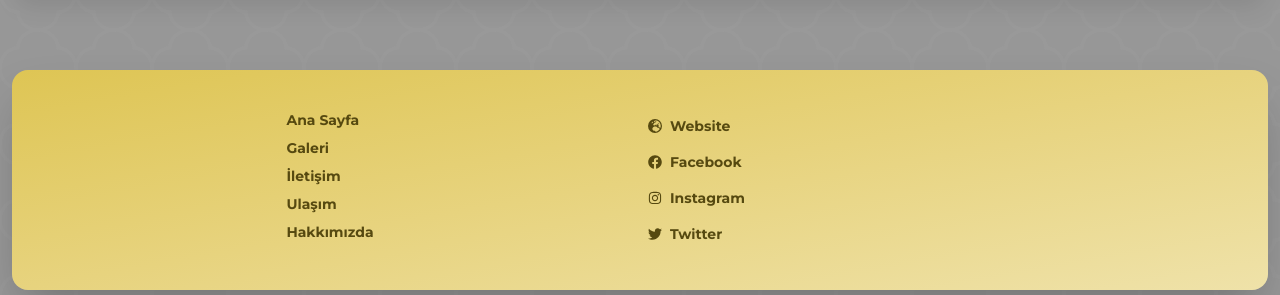
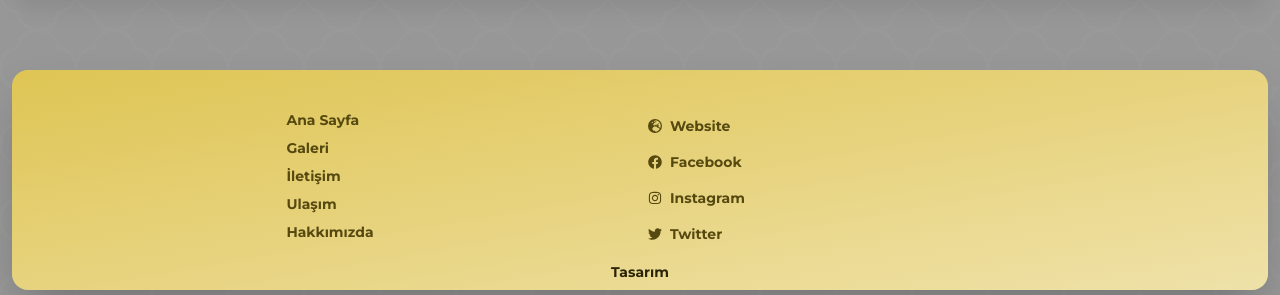
Before and after one commit to sametcn99/altinsaray-ds, a Next.js app: page / in a window 1280 px wide. Shown: the part 3200-3495 px from the top of the page. Built offline with nearby package versions, Linux system fonts and the light colour scheme.

Commit message:
feat: Add website link to social media

```diff
--- a/src/components/Footer/Footer.tsx
+++ b/src/components/Footer/Footer.tsx
@@ -1,11 +1,12 @@
 import { navigationLinks } from "@/lib/navigation";
 import { socialMedia } from "@/lib/socialMedia";
+import Link from "next/link";
 import React from "react";
 import { FaFacebook, FaInstagram, FaTwitter } from "react-icons/fa";
 
 export default function Footer() {
   return (
-    <footer className="gradient mb-2 grid h-fit w-full grid-cols-2 rounded-2xl p-2 py-10 font-bold text-text-200 shadow-2xl">
+    <footer className="gradient relative mb-2 grid h-fit w-full grid-cols-2 rounded-2xl p-2 py-10 font-bold text-text-200 shadow-2xl">
       <div className="flex flex-col items-center">
         <div className="grid gap-2">
           {navigationLinks.map((item, index) => (
@@ -26,6 +27,13 @@ export default function Footer() {
           </a>
         ))}
       </div>
+      <Link
+        href="https://www.sametcc.me/"
+        target="_blank"
+        className="absolute bottom-2 left-1/2 -translate-x-1/2 transform text-sm text-text-100 transition-all duration-700 hover:scale-105 hover:text-text-200"
+      >
+        Tasarım
+      </Link>
     </footer>
   );
 }
```
